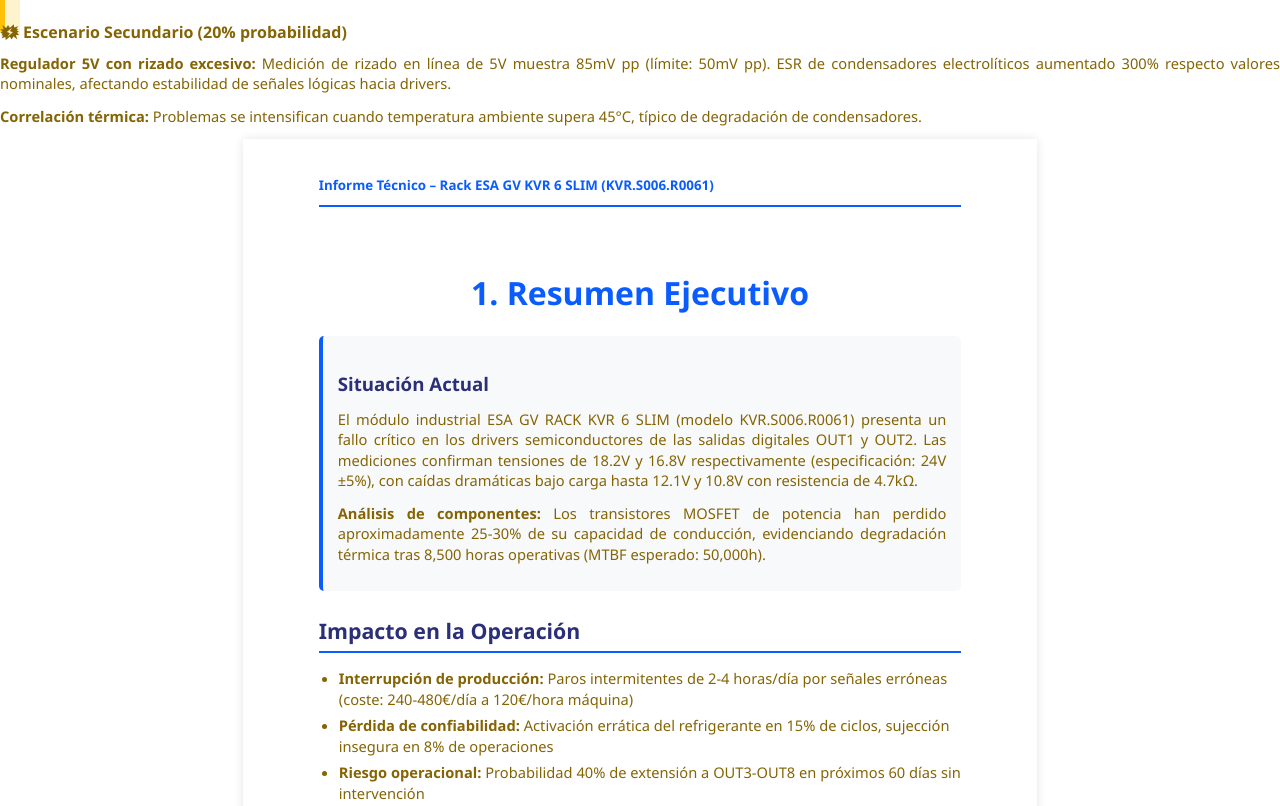
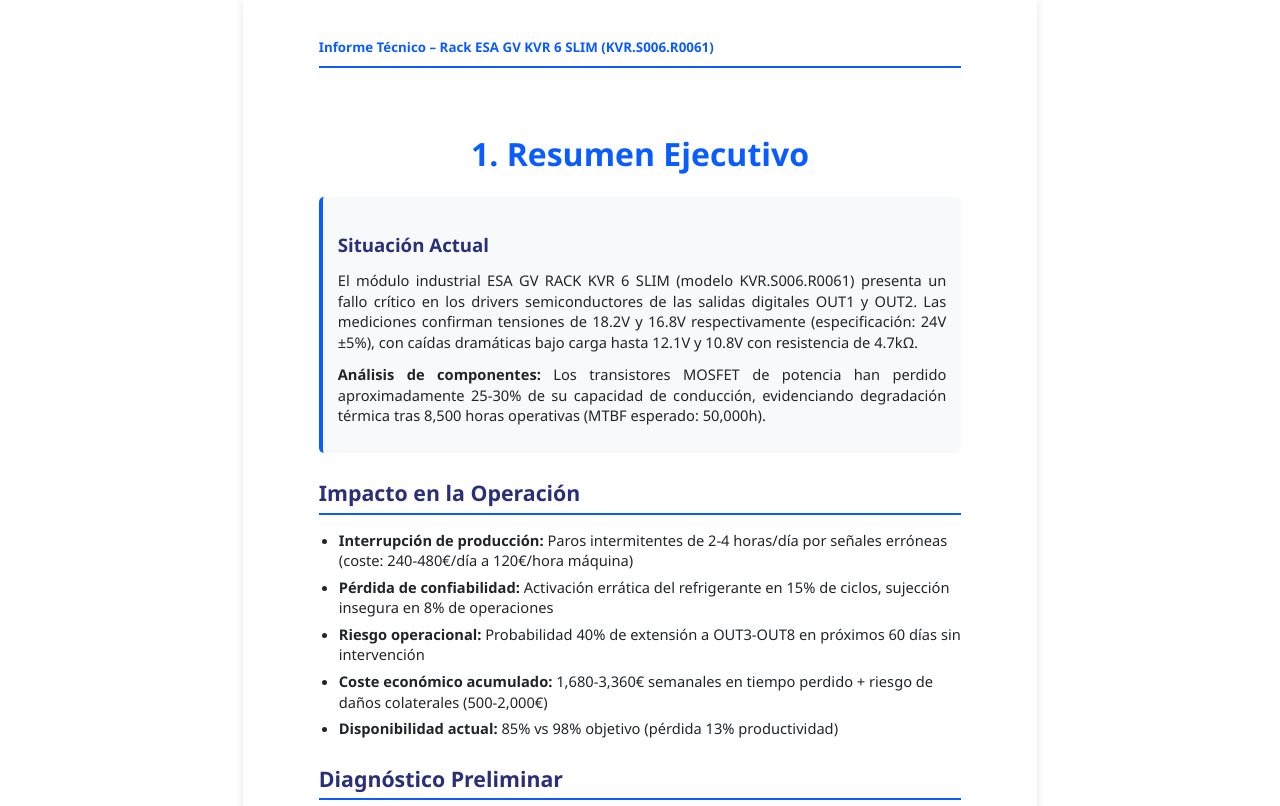
Before and after one commit to Wasty-mdc/pdf_empresa, a website: page informe/paginas/03_resumen_ejecutivo.html in a window 1280 px wide. Shown: the top 806 px of the page. Drawn offline with Linux system fonts and the light colour scheme.

Commit message:
🔧 Clean HTML head structure in page 03_resumen_ejecutivo.html
- Remove duplicated content block misplaced in <head> section
- Fix corrupted head tag and meta structure
- Restore proper HTML document structure
- Content is already present in correct location in body section

```diff
--- a/informe/paginas/03_resumen_ejecutivo.html
+++ b/informe/paginas/03_resumen_ejecutivo.html
@@ -1,10 +1,7 @@
 <!DOCTYPE html>
 <html lang="es">
-<hea            <div class="escenario escenario-amarillo">
-                <h4>🗱 Escenario Secundario (20% probabilidad)</h4>
-                <p><strong>Regulador 5V con rizado excesivo:</strong> Medición de rizado en línea de 5V muestra 85mV pp (límite: 50mV pp). ESR de condensadores electrolíticos aumentado 300% respecto valores nominales, afectando estabilidad de señales lógicas hacia drivers.</p>
-                <p><strong>Correlación térmica:</strong> Problemas se intensifican cuando temperatura ambiente supera 45°C, típico de degradación de condensadores.</p>
-            </div>    <meta charset="UTF-8">
+<head>
+    <meta charset="UTF-8">
     <meta name="viewport" content="width=device-width, initial-scale=1.0">
     <title>Resumen Ejecutivo - Informe Técnico Rack ESA GV</title>
     <link rel="stylesheet" href="../assets/styles.css">
```
